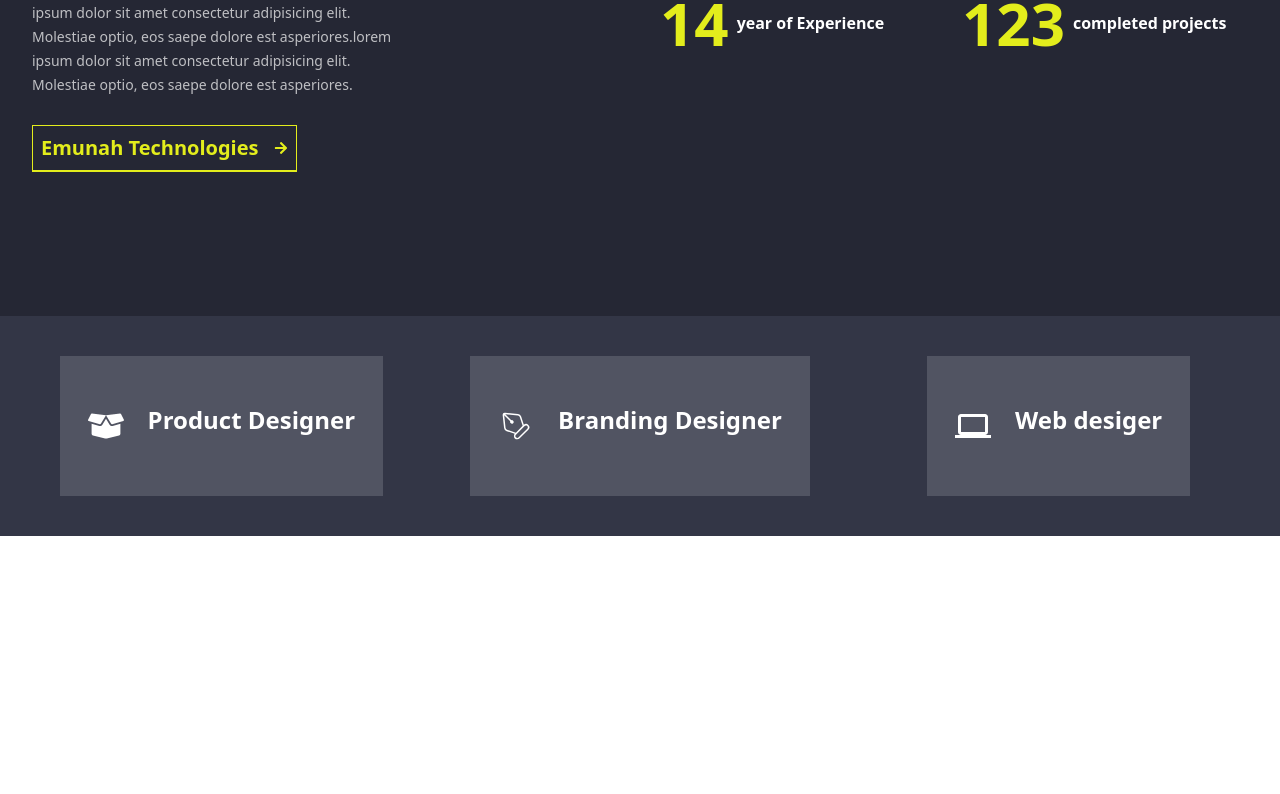
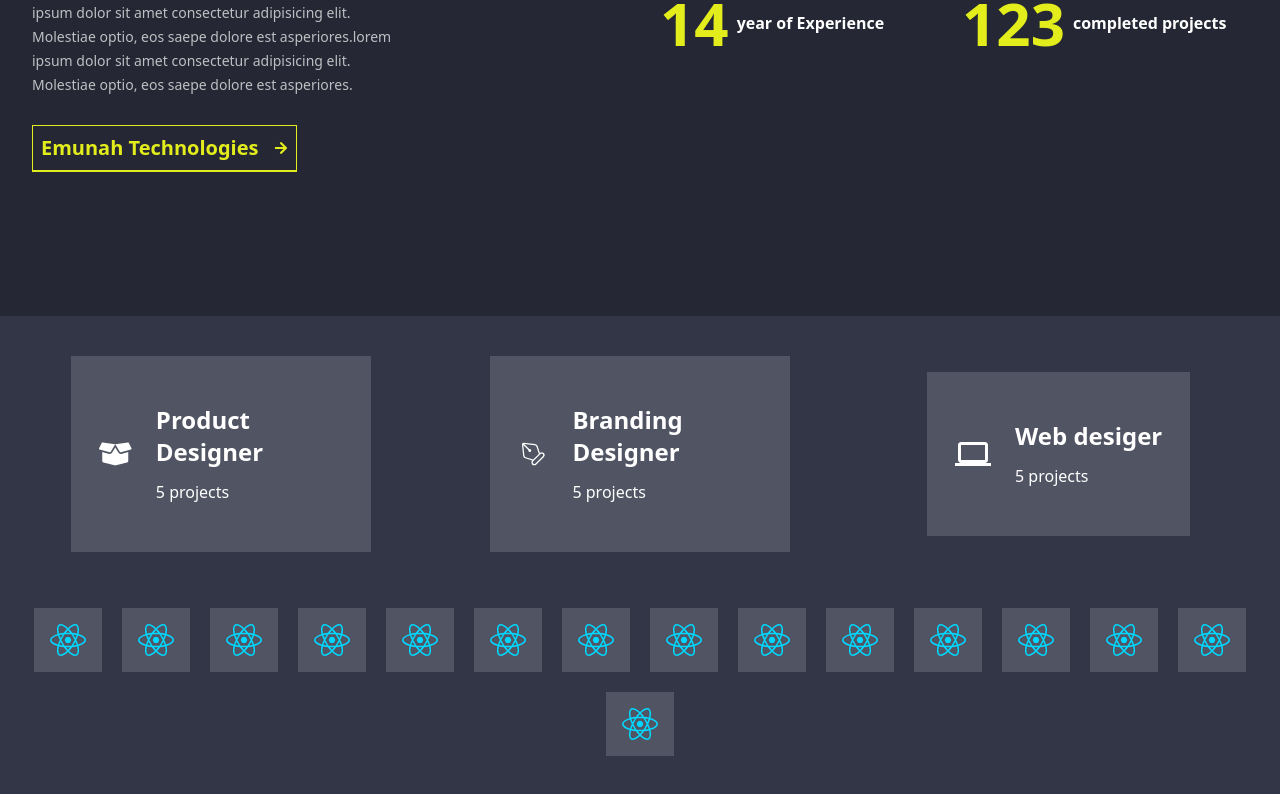
Before and after one commit to immanuelmathari/my-portfolio1, a React (Vite) app: page / in a window 1280 px wide. Shown: the part 1084-1878 px from the top of the page. Before the commit the page ends 1620 px from the top, so only its background shows below. Built offline with nearby package versions, Linux system fonts and the light colour scheme.

Commit message:
brands worked with

```diff
--- a/src/components/Skills.jsx
+++ b/src/components/Skills.jsx
@@ -2,6 +2,9 @@ import React from 'react'
 import { CiPen } from 'react-icons/ci';
 import { FaBoxOpen } from "react-icons/fa";
 import { MdComputer } from 'react-icons/md';
+import Logo from '../assets/react.svg'
+
+
 
 const skills = [
     {
@@ -25,25 +28,46 @@ const Skills = () => {
   return (
     <div className='bg-gray'>
         {/* card section */}
-        <div className='container py-10 text-white'>
-        <div className='grid grid-cols-2 md:grid-cols-3 gap-10 place-items-center'>
+        <div className='container py-10 text-white space-y-14'>
+        <div className='grid grid-cols-1 md:grid-cols-3 gap-10 place-items-center'>
             {
                 skills.map((skill) => {
                     return (
-                        <div key={skill.id} className='flex items-center bg-white/15 gap-6 px-7 py-12'>
+                        // max width makes our cards quite bigger. looks good
+                        <div key={skill.id} className='flex items-center bg-white/15 gap-6 px-7 py-12 max-w-[300px] hover:shadow-lg hover:scale-105 duration-300'>
                             {skill.icon}
                             <div className='space-y-3'>
                             <h1 className='text-2xl font-bold'>
                                 {skill.title}
                             </h1>
-                            <p></p>
+                            <p>5 projects</p>
                                 </div>
                             </div>
                     )
                 })
             }
         </div>
+        {/* Company Logo sextion */}
+        <div className='flex gap-5 flex-wrap items-center justify-center'>
+            <img src={Logo} alt='company logo' className='bg-white/15 p-4' />
+            <img src={Logo} alt='company logo' className='bg-white/15 p-4' />
+            <img src={Logo} alt='company logo' className='bg-white/15 p-4' />
+            <img src={Logo} alt='company logo' className='bg-white/15 p-4' />
+            <img src={Logo} alt='company logo' className='bg-white/15 p-4' />
+            <img src={Logo} alt='company logo' className='bg-white/15 p-4' />
+            <img src={Logo} alt='company logo' className='bg-white/15 p-4' />
+            <img src={Logo} alt='company logo' className='bg-white/15 p-4' />
+            <img src={Logo} alt='company logo' className='bg-white/15 p-4' />
+            <img src={Logo} alt='company logo' className='bg-white/15 p-4' />
+            <img src={Logo} alt='company logo' className='bg-white/15 p-4' />
+            <img src={Logo} alt='company logo' className='bg-white/15 p-4' />
+            <img src={Logo} alt='company logo' className='bg-white/15 p-4' />
+            <img src={Logo} alt='company logo' className='bg-white/15 p-4' />
+            <img src={Logo} alt='company logo' className='bg-white/15 p-4' />
+
         </div>
+        </div>
+
     </div>
   )
 }
```
